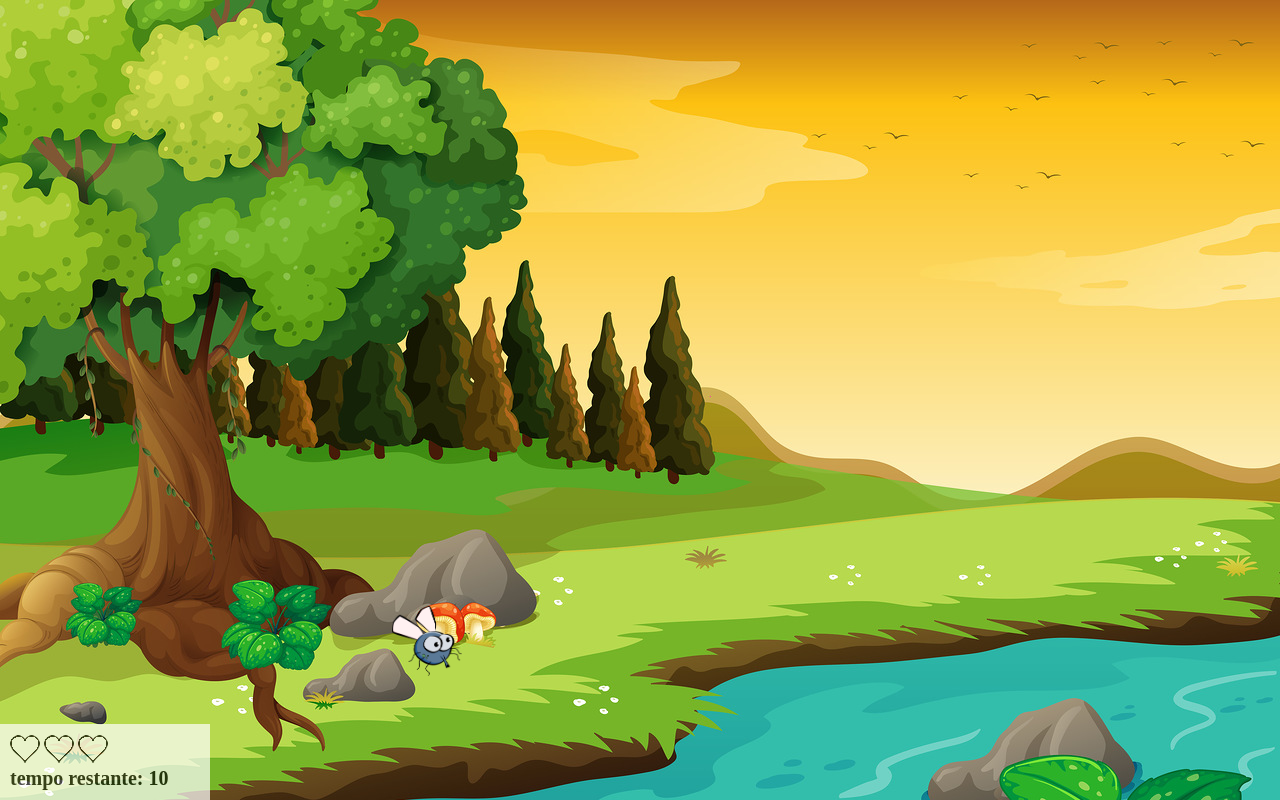
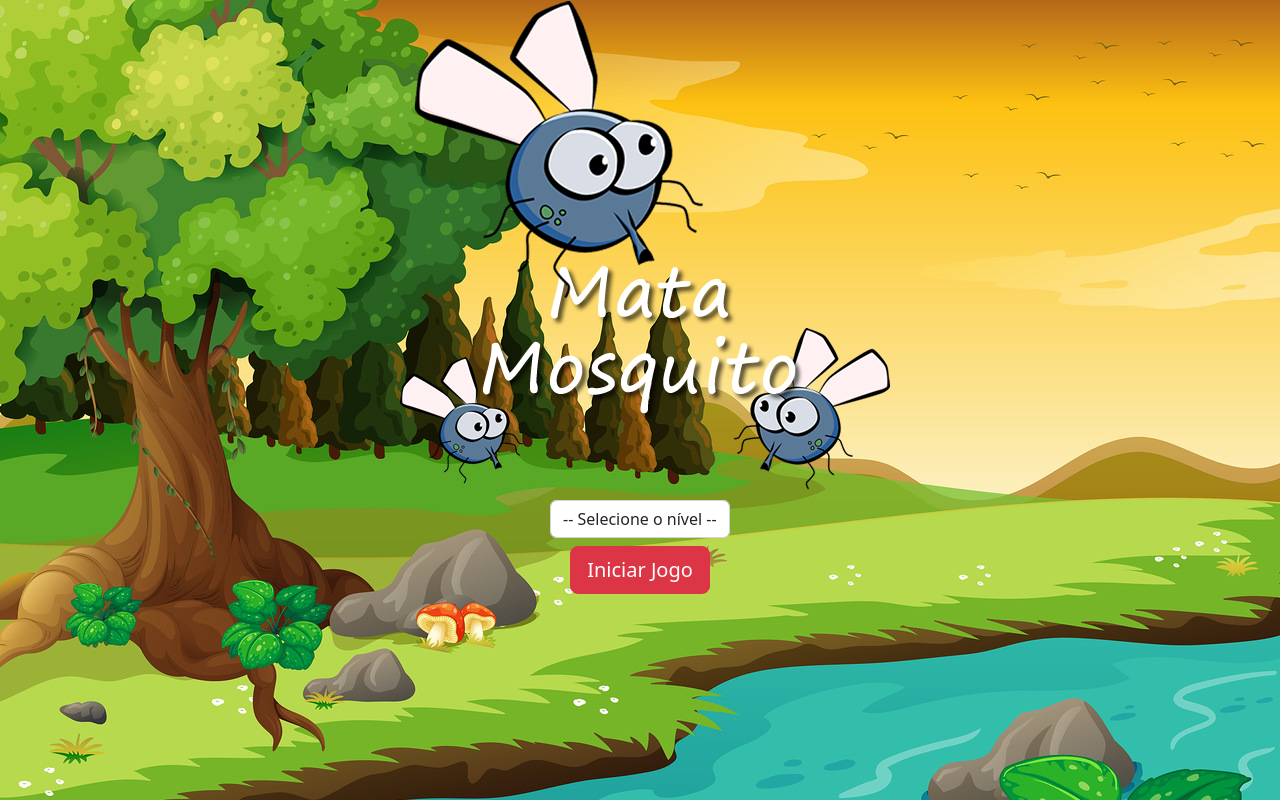
Before and after one commit to cleisonrodrigues/JoguinhoMosquito, a plain HTML site: page index.html in a window 1280 px wide. Drawn offline with nearby package versions, Linux system fonts and the light colour scheme.

Commit message:
commit init
Segunda tentativa

```diff
--- /dev/null
+++ b/firstPage.html
@@ -0,0 +1,33 @@
+<!DOCTYPE html>
+<html lang="en">
+<head>
+    <meta charset="UTF-8">
+    <meta http-equiv="X-UA-Compatible" content="IE=edge">
+    <meta name="viewport" content="width=device-width, initial-scale=1.0">
+    <title>Document</title>
+    <link rel="stylesheet" href="estilo.css">
+    <script src="jogo.js"></script>
+</head>
+<body onresize="ajustaTamanhoPalcoJogo()">
+
+    <div class="painel">
+        <div class="vidas">
+            <img id="v1" src="imagens/coracao_cheio.png" alt="coracao_vazio" />
+            <img id="v2" src="imagens/coracao_cheio.png" alt="coracao_cheio" />
+            <img id="v3" src="imagens/coracao_cheio.png" alt="coracao_cheio" />
+
+        </div>
+
+        <div class="cronometro"> tempo restante: <span id="cronometro"></span></div>
+    </div>
+
+   <script>
+    document.getElementById('cronometro').innerHTML = tempo
+    posicaoRandomica()
+
+    var criaMosquito = setInterval(function() {
+        posicaoRandomica()
+    }, criaMosquitoTempo)
+   </script>
+</body>
+</html>
--- a/index.html
+++ b/index.html
@@ -5,29 +5,58 @@
     <meta http-equiv="X-UA-Compatible" content="IE=edge">
     <meta name="viewport" content="width=device-width, initial-scale=1.0">
     <title>Document</title>
+    <link href="https://cdn.jsdelivr.net/npm/bootstrap@5.2.0/dist/css/bootstrap.min.css" rel="stylesheet" integrity="sha384-gH2yIJqKdNHPEq0n4Mqa/HGKIhSkIHeL5AyhkYV8i59U5AR6csBvApHHNl/vI1Bx" crossorigin="anonymous">
     <link rel="stylesheet" href="estilo.css">
-    <script src="jogo.js"></script>
+    <script>
+        function iniciarJogo() {
+          var nivel = document.getElementById('nivel').value
+
+          if(nivel ==='') {
+            alert('Selecione um nível para iniciar o jogo')
+            return false
+          }
+
+          window.location.href = "firstPage.html?" + nivel
+        }
+
+    </script>
 </head>
-<body onresize="ajustaTamanhoPalcoJogo()">
+<body>
+    <div class="contaneir">
+        <div class="row">
+            <div class="col">
+                <div class="d-flex justify-content-center">
 
-    <div class="painel">
-        <div class="vidas">
-            <img id="v1" src="imagens/coracao_cheio.png" alt="coracao_vazio" />
-            <img id="v2" src="imagens/coracao_cheio.png" alt="coracao_cheio" />
-            <img id="v3" src="imagens/coracao_cheio.png" alt="coracao_cheio" />
 
+               <img src="imagens/game.png" alt="imagem dizendo game">
+            </div>
         </div>
+    </div>
+</div>
 
-        <div class="cronometro"> tempo restante: <span id="cronometro"></span></div>
+        <div class="row">
+            <div class="col">
+                <div class="d-flex justify-content-center">
+                    <div class="mb-2">
+                        <select class="form-control" id="nivel">
+                        <option value="">-- Selecione o nível --</option>
+                        <option value="normal">Normal</option>
+                        <option value="dificil">Dificil</option>
+                        <option value="chucknorris">Chuck Norris</option>
+                        </select>
+                        </div>
+                    </div>
+                </div>
+            </div>
+
+        <div class="row">
+            <div class="col">
+                <div class="d-flex justify-content-center">
+
+
+              <button type="button" class="btn btn-danger btn-lg" onclick="iniciarJogo()">Iniciar Jogo</button>
+            </div>
+        </div>
     </div>
-
-   <script>
-    document.getElementById('cronometro').innerHTML = tempo
-    posicaoRandomica()
-
-    var criaMosquito = setInterval(function() {
-        posicaoRandomica()
-    }, criaMosquitoTempo)
-   </script>
 </body>
 </html>
```
Also changed, not shown: fim_de_jogo.html (+1 -1 lines), vitoria.html (+1 -1 lines).
